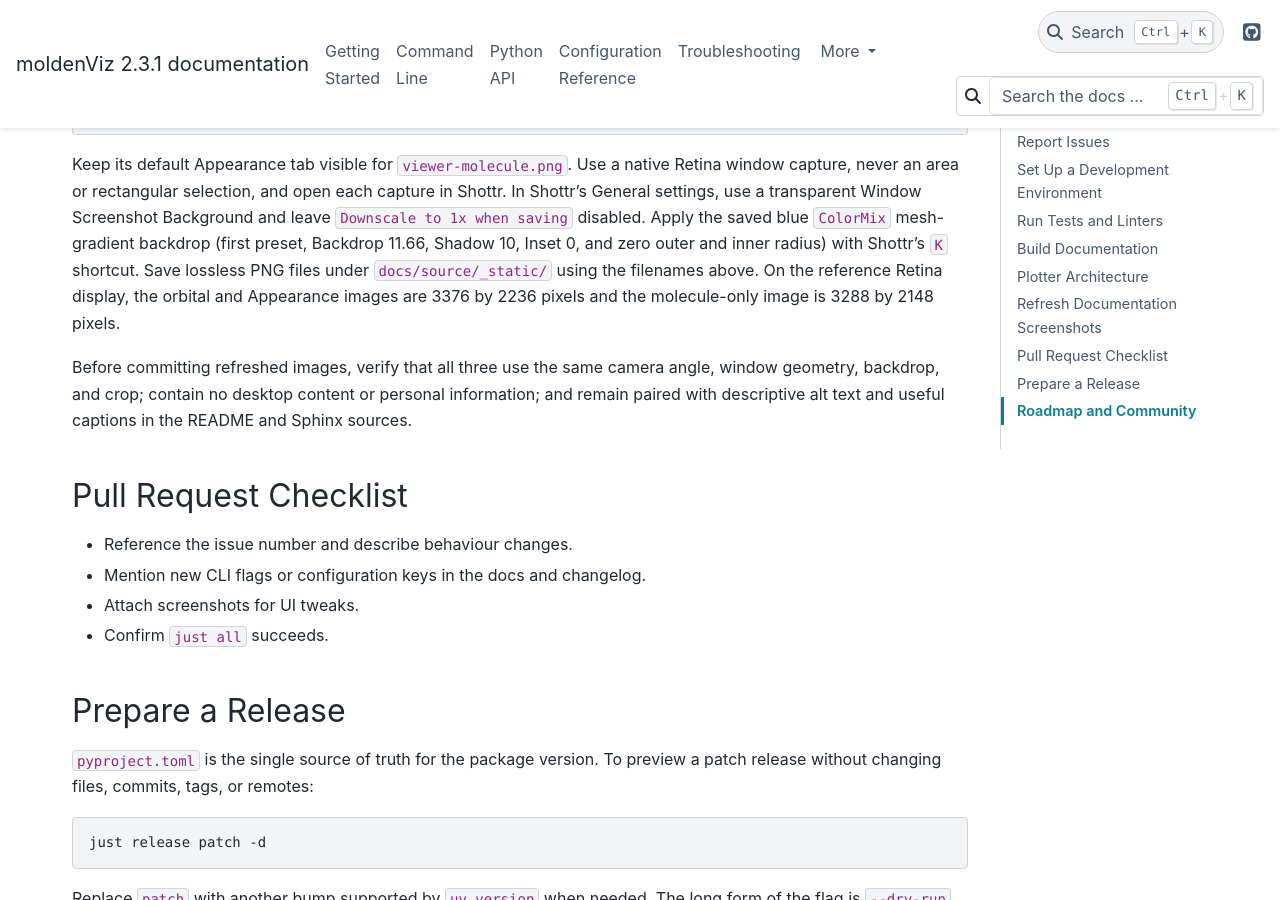
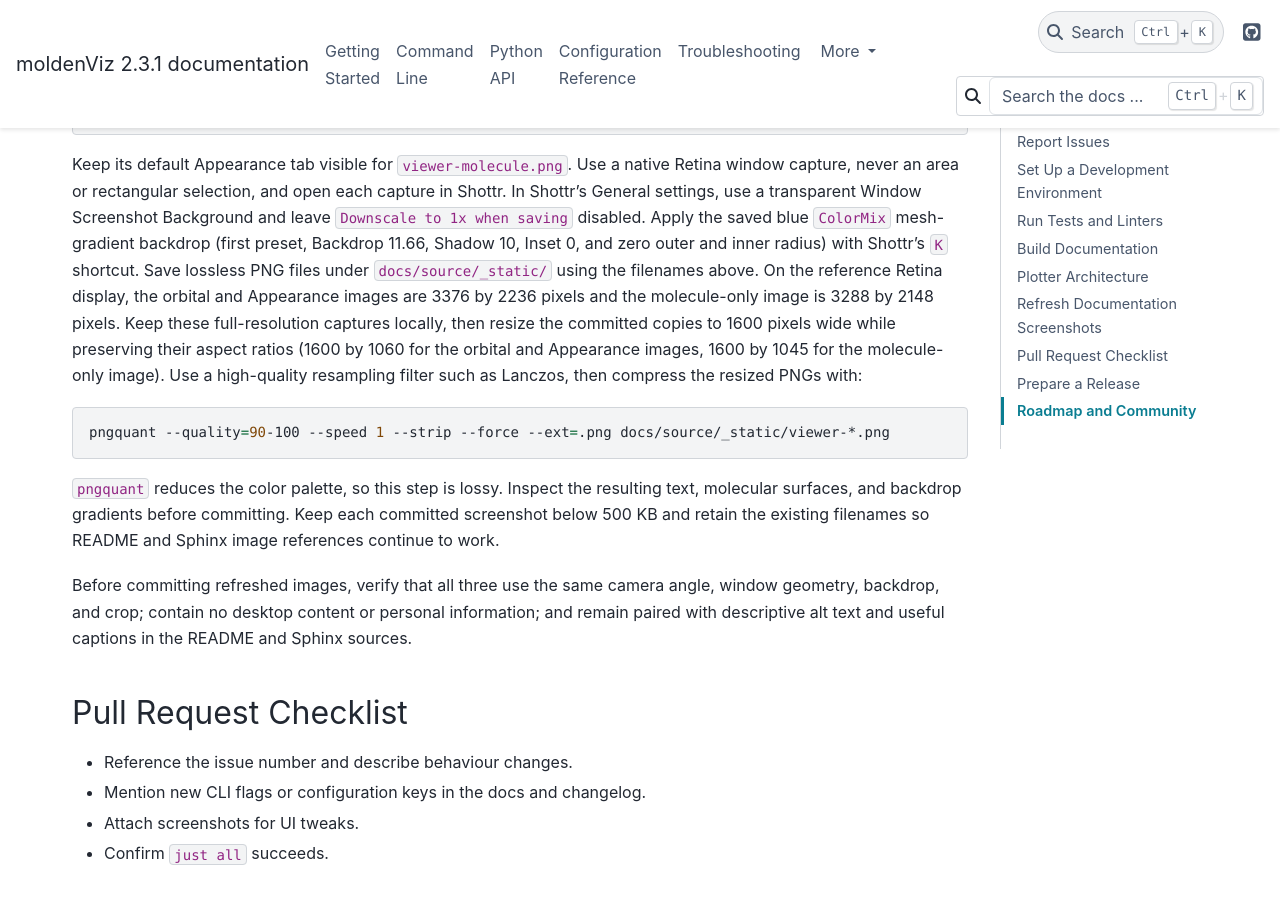
Before and after one commit to Faria22/moldenViz, a Sphinx documentation site: the page built from docs/source/contributing.rst, in a window 1280 px wide and 900 px high, scrolled down 2539 px. Built offline with Sphinx 7.4.7 and the PyData theme 0.15.4, drawn with Linux system fonts in a browser that asks for light colours.

Commit message:
Compress documentation screenshots

```diff
--- a/docs/source/contributing.rst
+++ b/docs/source/contributing.rst
@@ -123,7 +123,20 @@ Backdrop 11.66, Shadow 10, Inset 0, and zero outer and inner radius) with
 Shottr's ``K`` shortcut. Save lossless PNG files under
 ``docs/source/_static/`` using the filenames above. On the reference Retina
 display, the orbital and Appearance images are 3376 by 2236 pixels and the
-molecule-only image is 3288 by 2148 pixels.
+molecule-only image is 3288 by 2148 pixels. Keep these full-resolution captures
+locally, then resize the committed copies to 1600 pixels wide while preserving
+their aspect ratios (1600 by 1060 for the orbital and Appearance images,
+1600 by 1045 for the molecule-only image). Use a high-quality resampling filter
+such as Lanczos, then compress the resized PNGs with:
+
+.. code-block:: bash
+
+   pngquant --quality=90-100 --speed 1 --strip --force --ext=.png docs/source/_static/viewer-*.png
+
+``pngquant`` reduces the color palette, so this step is lossy. Inspect the
+resulting text, molecular surfaces, and backdrop gradients before committing.
+Keep each committed screenshot below 500 KB and retain the existing filenames
+so README and Sphinx image references continue to work.
 
 Before committing refreshed images, verify that all three use the same camera
 angle, window geometry, backdrop, and crop; contain no desktop content or
```
Also changed, not shown: 3 other files.
